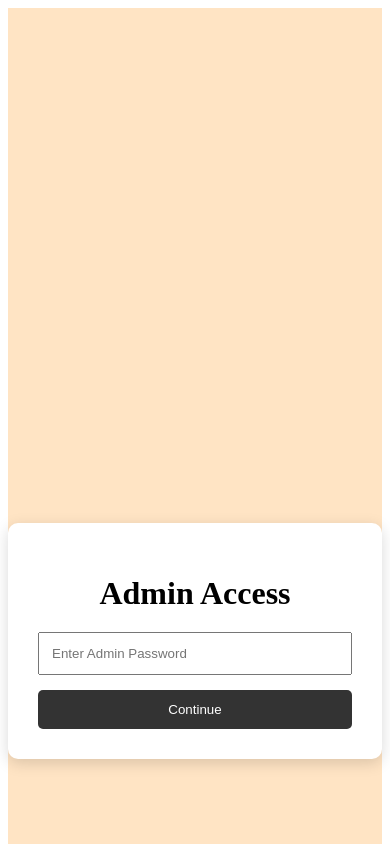
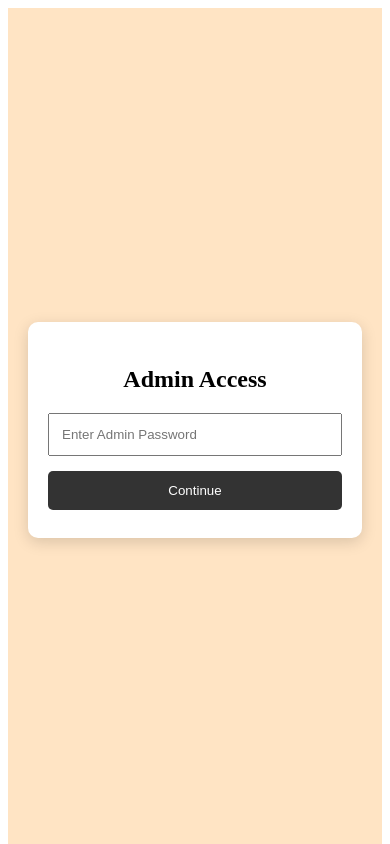
Before and after one commit to jahnvi-kahlon/Admin-dashboard, a React (Vite) app: page / in a window 390 px wide. Shown: the top 844 px of the page. Built offline with nearby package versions, Linux system fonts and the light colour scheme.

Commit message:
change css

```diff
--- a/src/Pages/AdminAccess.css
+++ b/src/Pages/AdminAccess.css
@@ -1,30 +1,34 @@
 .admin-access {
-    min-height: 150vh;
+  min-height: 100vh;
   display: flex;
   justify-content: center;
   align-items: center;
-    background-color:bisque;
+  background-color: bisque;
+  box-sizing: border-box;
+}
 
-}
-.admin-card{
+.admin-card {
   width: 350px;
   padding: 30px;
   background-color: white;
   border-radius: 10px;
-    box-shadow: 0 4px 15px rgba(0,0,0,0.15);
+  box-shadow: 0 4px 15px rgba(0, 0, 0, 0.15);
   text-align: center;
+  box-sizing: border-box;
 }
+
 .admin-card h1 {
   margin-bottom: 20px;
+}
 
-}
-.admin-card input{
-    width:100%;
-    padding: 12PX;
+.admin-card input {
+  width: 100%;
+  padding: 12px;
   margin-bottom: 15px;
   box-sizing: border-box;
 }
-.admin-card button{
+
+.admin-card button {
   width: 100%;
   padding: 12px;
   border-radius: 5px;
@@ -33,11 +37,21 @@
   cursor: pointer;
   border: none;
 }
-@media (max-widht:40px){
-    .admin-card{
-        padding:28px 20px
+
+/* Mobile Responsive */
+@media (max-width: 600px) {
+  .admin-access {
+    min-height: 100vh;
+    padding: 20px;
   }
-    .admin-card h1{
+
+  .admin-card {
+    width: 100%;
+    max-width: 350px;
+    padding: 28px 20px;
+  }
+
+  .admin-card h1 {
     font-size: 24px;
   }
 }
```
Lines whose indentation alone changed are shown as unchanged.
